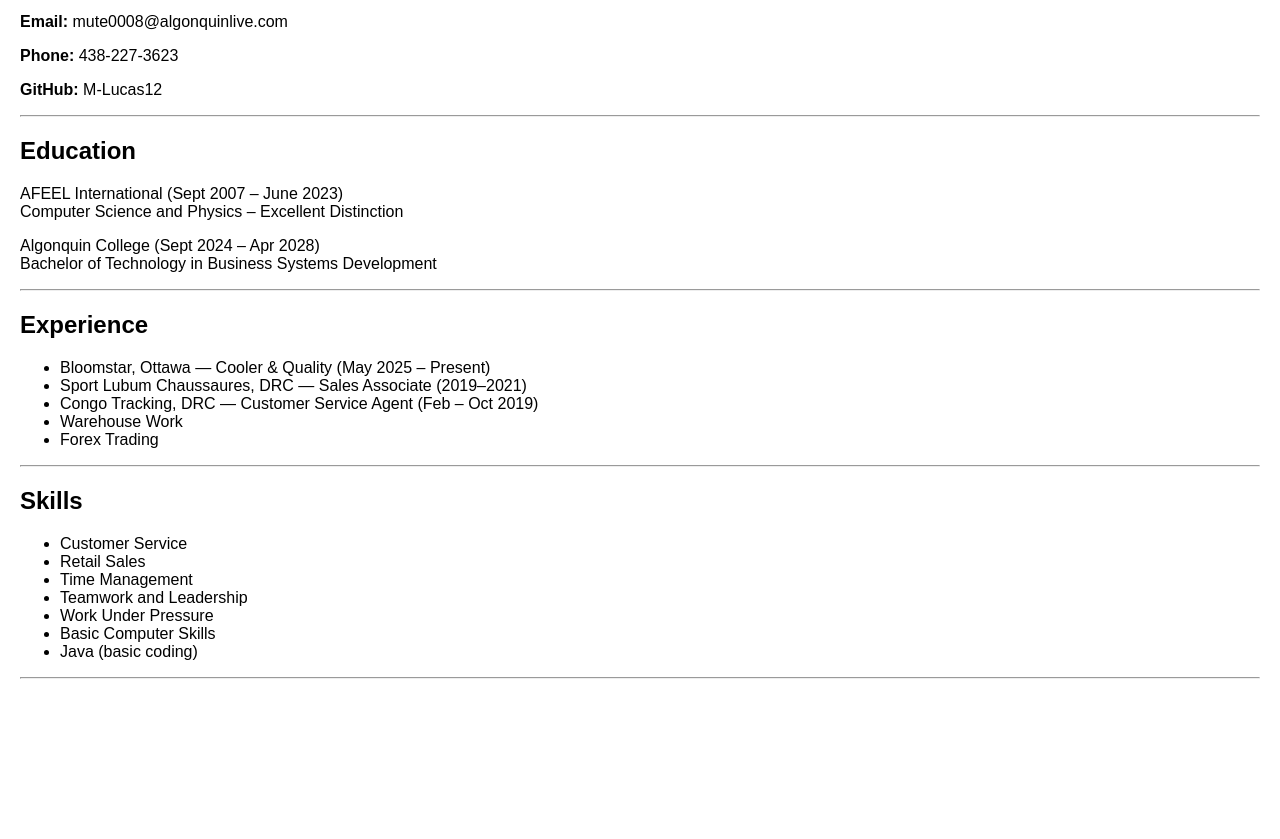
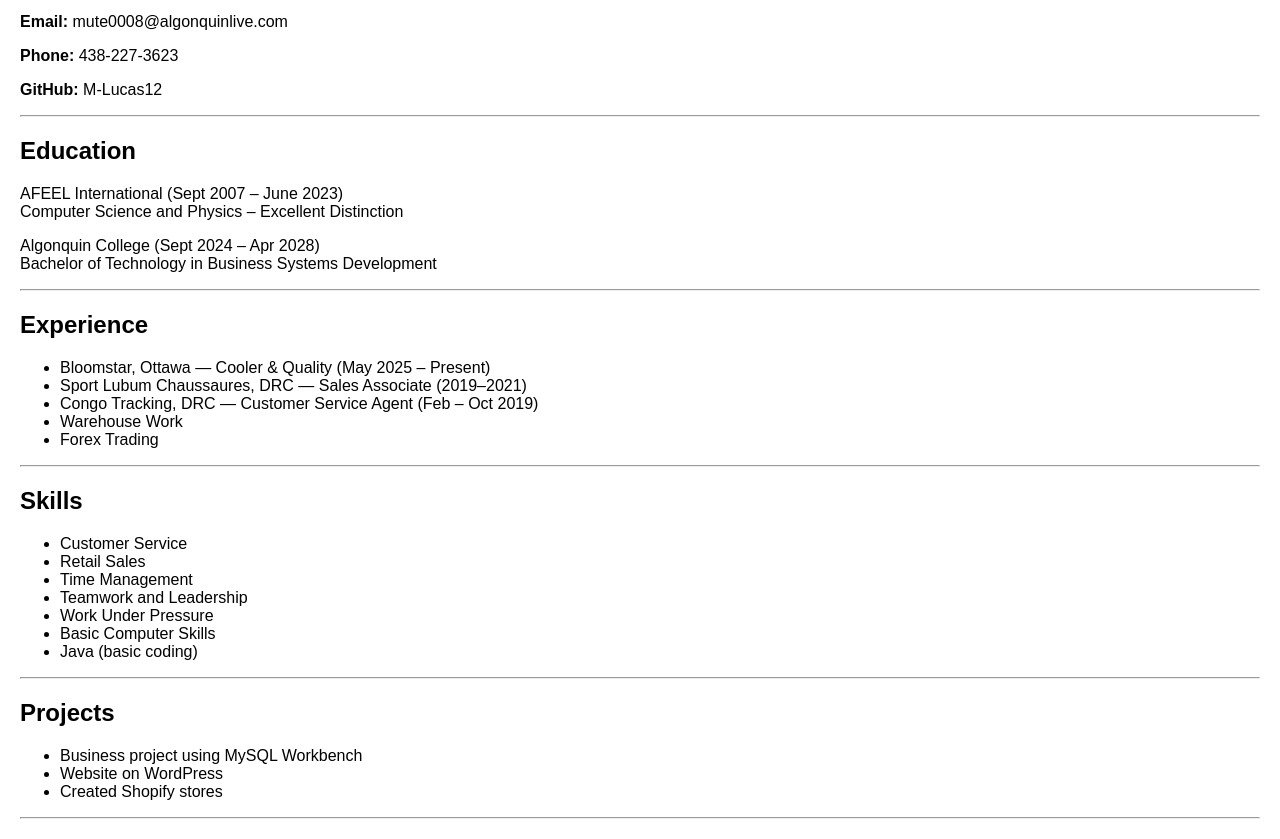
Before and after one commit to moodythenerd/cst3106_labs, a plain HTML site: page Lab03/resume.html in a window 1280 px wide. Shown: the part 99-938 px from the top of the page. Before the commit the page ends 800 px from the top, so only its background shows below. Drawn offline with Linux system fonts and the light colour scheme.

Commit message:
Added projects section

```diff
--- a/Lab03/resume.html
+++ b/Lab03/resume.html
@@ -44,5 +44,13 @@
     <li>Java (basic coding)</li>
 </ul>
 <hr>
+
+<h2>Projects</h2>
+<ul>
+    <li>Business project using MySQL Workbench</li>
+    <li>Website on WordPress</li>
+    <li>Created Shopify stores</li>
+</ul>
+<hr>
 </body>
 </html>
```
